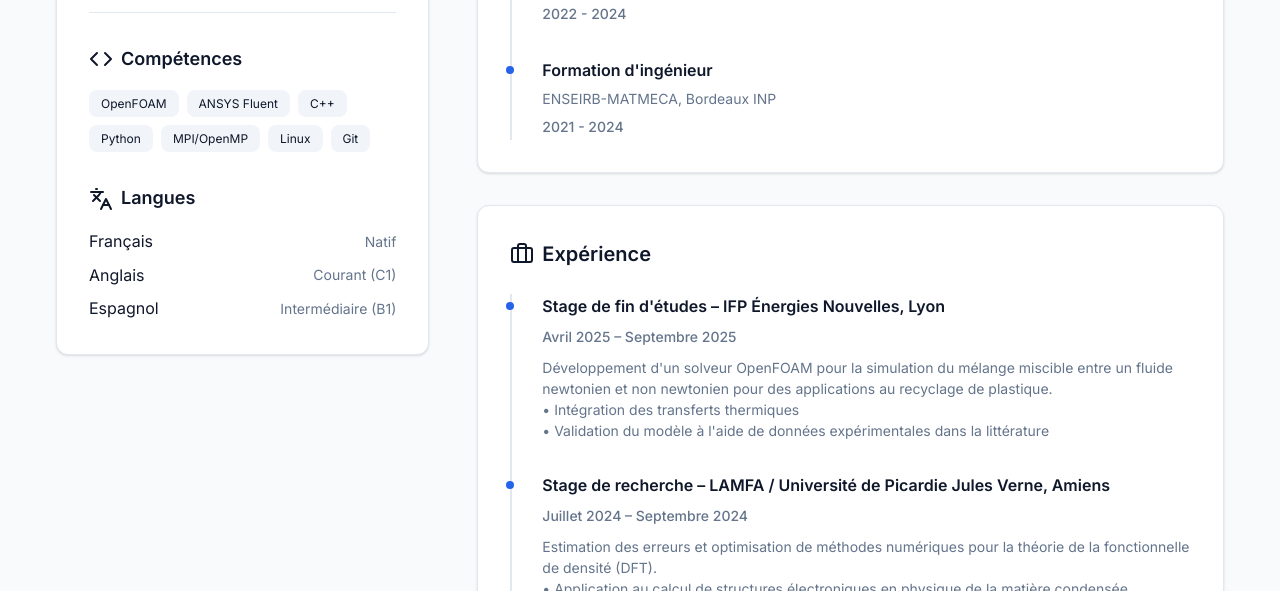
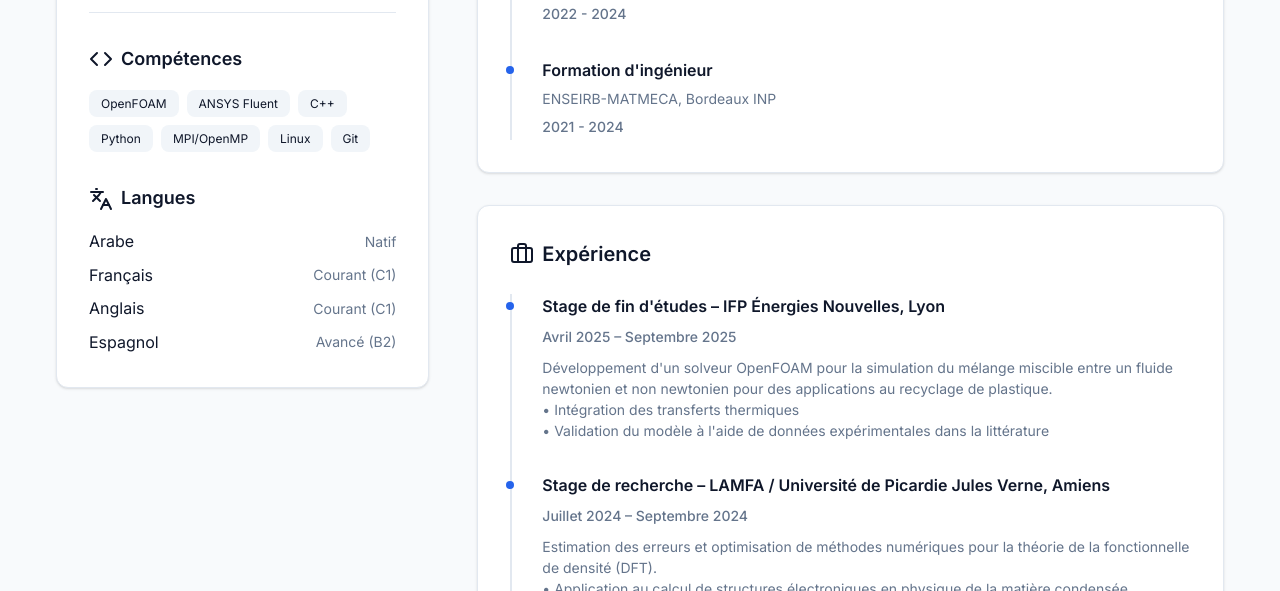
Before and after one commit to TahaBamhaoute/TahaBamhaoute.github.io, a plain HTML site: page cv.html in a window 1280 px wide. Shown: the part 509-1100 px from the top of the page. Drawn offline with nearby package versions, Linux system fonts and the light colour scheme.

Commit message:
language

```diff
--- a/cv.html
+++ b/cv.html
@@ -85,8 +85,12 @@
                                 <h4><i data-lucide="languages"></i> Langues</h4>
                                 <div class="languages">
                                     <div class="language">
+                                        <span>Arabe</span>
+                                        <span>Natif</span>
+                                    </div>
+                                    <div class="language">
                                         <span>Français</span>
-                                        <span>Natif</span>
+                                        <span>Courant (C1)</span>
                                     </div>
                                     <div class="language">
                                         <span>Anglais</span>
@@ -94,7 +98,7 @@
                                     </div>
                                     <div class="language">
                                         <span>Espagnol</span>
-                                        <span>Intermédiaire (B1)</span>
+                                        <span>Avancé (B2)</span>
                                     </div>
                                 </div>
                             </div>
```
